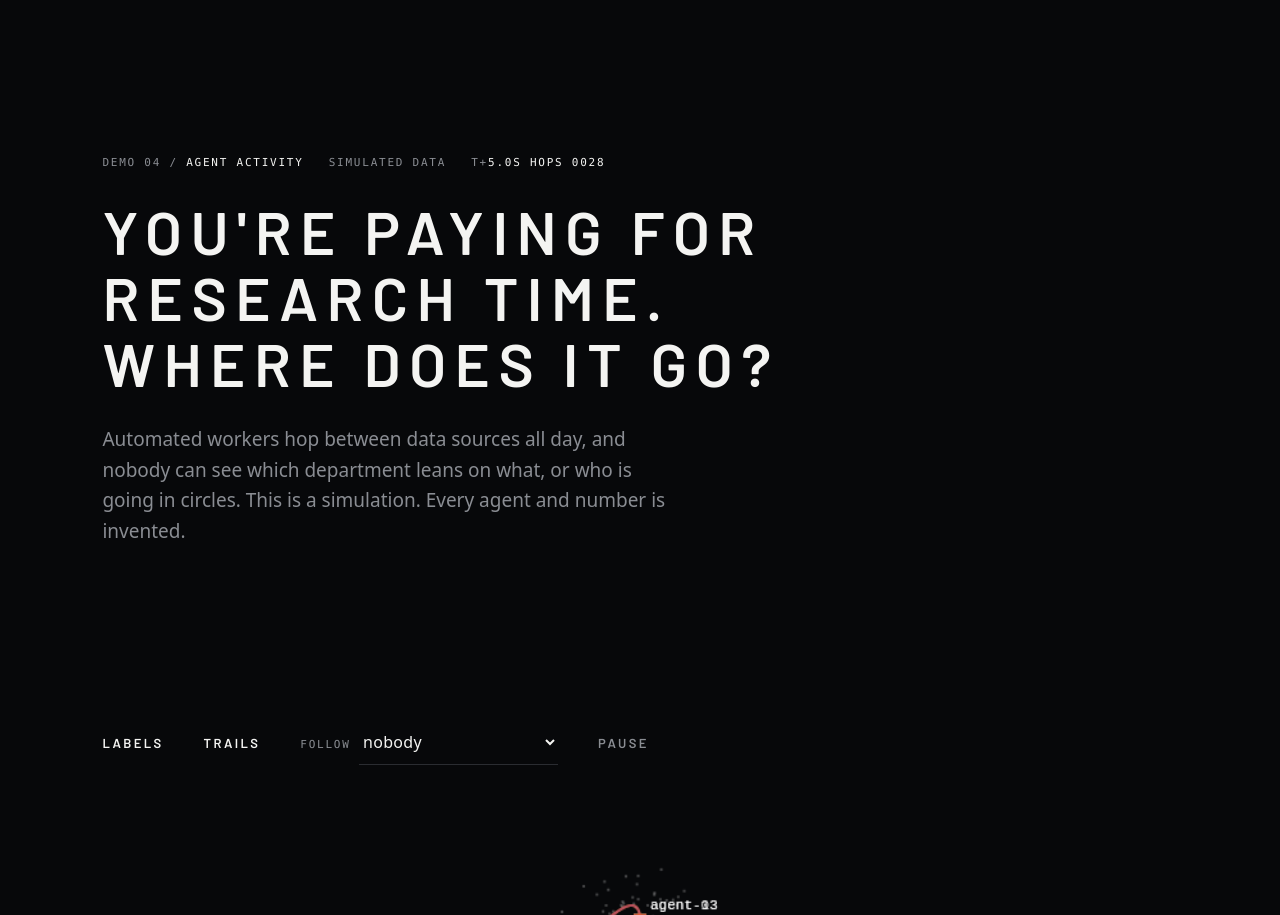
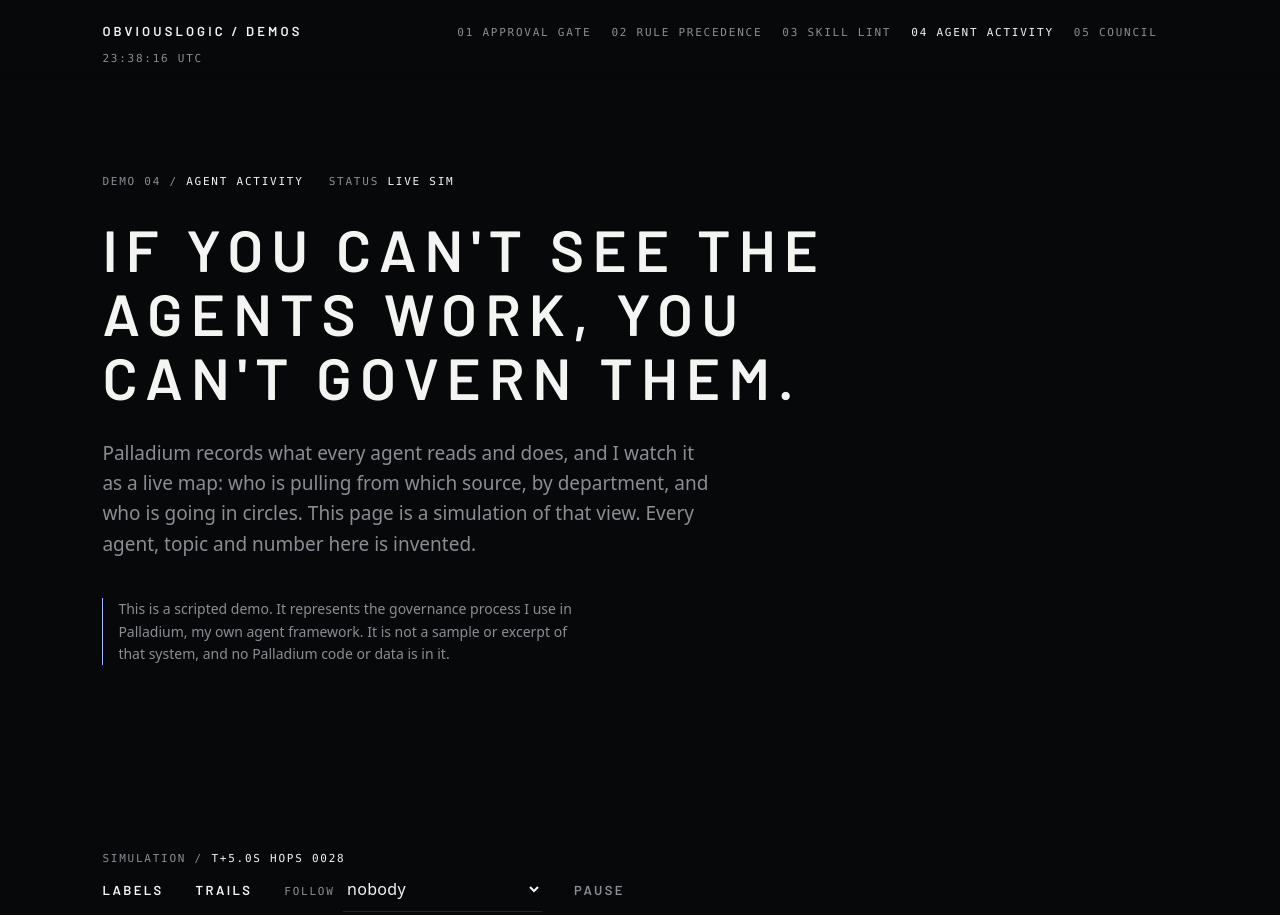
Before and after one commit to obviouslogic-ai/agent-activity-viz, a website: page web/index.html in a window 1280 px wide. Shown: the top 915 px of the page. Drawn offline with Linux system fonts and the light colour scheme.

Commit message:
Add web page on shared demo kit, Palladium governance framing, README and license

```diff
--- a/theme.css
+++ /dev/null
@@ -1,19 +0,0 @@
-@font-face{font-family:Barlow;font-weight:400;src:url(fonts/barlow-latin-400-normal.woff2) format("woff2")}
-@font-face{font-family:Barlow;font-weight:600;src:url(fonts/barlow-latin-600-normal.woff2) format("woff2")}
-:root{--bg:#07080A;--fg:#F4F4F2;--dim:#8A8D93;--faint:#2A2C31;--ok:#7CE0A3;--bad:#FF6B5E;--accent:#9DB8FF}
-*{box-sizing:border-box}html{scroll-behavior:smooth}
-body{margin:0;background:var(--bg);color:var(--fg);font:16px/1.6 system-ui,-apple-system,"Segoe UI",sans-serif}
-h1,h2,.h{font-family:Barlow,sans-serif;font-weight:600;text-transform:uppercase;letter-spacing:.14em;margin:0}
-h1{font-size:clamp(30px,5vw,60px);line-height:1.1;max-width:20ch}h2{font-size:15px;color:var(--dim);margin-bottom:24px}
-.screen{min-height:90vh;padding:12vh 8vw;display:flex;flex-direction:column;justify-content:center;opacity:.25;transform:translateY(24px);transition:opacity 1.2s ease,transform 1.2s ease}
-.screen.in{opacity:1;transform:none}
-.lede{max-width:52ch;color:var(--dim);font-size:19px;margin-top:28px}
-.tele{font:11px/1.4 ui-monospace,"SFMono-Regular",Menlo,monospace;letter-spacing:.16em;text-transform:uppercase;color:var(--dim)}
-.tele b{color:var(--fg);font-weight:400}
-button,select,input{background:transparent;color:var(--fg);border:0;font:600 13px Barlow,sans-serif;letter-spacing:.18em;text-transform:uppercase;padding:10px 0;margin-right:32px;cursor:pointer}
-button:hover{color:var(--accent)}button:disabled{color:var(--faint);cursor:default}
-input{text-transform:none;letter-spacing:0;font:400 20px system-ui,sans-serif;width:100%;max-width:640px;border-bottom:1px solid var(--faint);margin-bottom:16px}
-select{border-bottom:1px solid var(--faint);text-transform:none;letter-spacing:.02em;font:400 16px system-ui,sans-serif}
-select option{background:var(--bg)}
-a{color:var(--fg);text-decoration:underline;text-underline-offset:4px;text-decoration-color:var(--dim)}
-footer{padding:8vh 8vw}
--- a/index.html
+++ b/web/index.html
@@ -1,17 +1,18 @@
 <!doctype html><html lang="en"><head><meta charset="utf-8"><meta name="viewport" content="width=device-width,initial-scale=1">
-<title>Agent activity: where the research time goes</title><link rel="stylesheet" href="theme.css">
-<style>canvas{display:block;width:100vw;height:auto;background:var(--bg)}
-.ctl{padding:0 8vw 3vh;display:flex;flex-wrap:wrap;align-items:center;gap:8px}button[aria-pressed=true]{color:var(--fg)}button[aria-pressed=false]{color:var(--dim)}
-#legend{padding:3vh 8vw}#legend span{margin-right:28px}#legend i{display:inline-block;width:6px;height:6px;border-radius:50%;margin-right:8px;vertical-align:middle}</style></head><body>
-<section class="screen in"><div class="tele">DEMO 04 / <b>AGENT ACTIVITY</b> &nbsp; SIMULATED DATA &nbsp; T+<b id="stats">0</b></div>
-<h1 style="margin-top:28px">You're paying for research time. Where does it go?</h1>
-<p class="lede">Automated workers hop between data sources all day, and nobody can see which department leans on what, or who is going in circles. This is a simulation. Every agent and number is invented.</p></section>
+<title>Agent activity · ObviousLogic demos</title><link rel="stylesheet" href="kit/kit.css">
+<style>canvas{display:block;width:100%;height:auto;background:var(--bg)}.ctl{display:flex;flex-wrap:wrap;align-items:center}
+#legend span{margin-right:28px}#legend i{display:inline-block;width:6px;height:6px;border-radius:50%;margin-right:8px;vertical-align:middle}</style></head><body>
+<section class="screen in"><div class="tele" data-kit-tele></div>
+<h1>If you can't see the agents work, you can't govern them.</h1>
+<p class="lede">Palladium records what every agent reads and does, and I watch it as a live map: who is pulling from which source, by department, and who is going in circles. This page is a simulation of that view. Every agent, topic and number here is invented.</p>
+<p data-kit-note></p></section>
+<section class="screen"><div class="tele">SIMULATION / <b>T+<span id="stats">0</span></b></div>
 <div class="ctl tele"><button id="labels" aria-pressed="true">Labels</button><button id="trails" aria-pressed="true">Trails</button>
 <label>FOLLOW <select id="follow"><option value="">nobody</option></select></label><button id="pause" aria-pressed="false">Pause</button></div>
-<canvas id="c" width="1000" height="640"></canvas><div class="tele" id="legend"></div>
-<footer class="tele">SOURCE <a href="https://github.com/obviouslogic-ai/agent-activity-viz">agent-activity-viz</a> &nbsp; / &nbsp; <a href="https://obviouslogic.ai">obviouslogic.ai</a></footer>
+<canvas id="c" width="1000" height="640"></canvas><div class="tele" id="legend" style="margin-top:16px"></div></section>
 <script type="module">
-import { createWorld, step, DEPARTMENTS } from "./sim.js";
+import { createWorld, step, DEPARTMENTS } from "../sim.js";
+import { mount } from "./kit/kit.js"; mount("agent-activity-viz", { status: "LIVE SIM" });
 const cv = document.getElementById("c"), g = cv.getContext("2d"), w = createWorld();
 const opt = { labels: true, trails: true, follow: "", paused: false };
 for (const a of w.agents) follow.add(new Option(`${a.id} (${a.dept})`, a.id));
@@ -36,5 +37,4 @@ function draw(now) {
   stats.textContent = `${w.time.toFixed(1)}S  HOPS ${String(w.hops).padStart(4,'0')}`; document.body.dataset.hops = w.hops; requestAnimationFrame(draw);
 }
 requestAnimationFrame(draw);
-</script><script>const io=new IntersectionObserver(es=>es.forEach(e=>e.isIntersecting&&e.target.classList.add("in")),{threshold:.15});document.querySelectorAll(".screen").forEach(s=>io.observe(s));</script>
-</body></html>
+</script></body></html>
--- /dev/null
+++ b/web/kit/kit.css
@@ -0,0 +1,31 @@
+/* Shared visual kit for the governance demos. Dark, mission-control, no boxes. */
+@font-face{font-family:Barlow;font-weight:400;src:url(fonts/barlow-latin-400-normal.woff2) format("woff2")}
+@font-face{font-family:Barlow;font-weight:600;src:url(fonts/barlow-latin-600-normal.woff2) format("woff2")}
+:root{--bg:#07080A;--fg:#F4F4F2;--dim:#8A8D93;--faint:#24262B;--ok:#7CE0A3;--bad:#FF6B5E;--accent:#9DB8FF;--mono:ui-monospace,"SFMono-Regular",Menlo,monospace}
+*{box-sizing:border-box}html{scroll-behavior:smooth}
+body{margin:0;background:var(--bg);color:var(--fg);font:16px/1.6 system-ui,-apple-system,"Segoe UI",sans-serif}
+h1,h2,.h{font-family:Barlow,sans-serif;font-weight:600;text-transform:uppercase;letter-spacing:.14em;margin:0}
+h1{font-size:clamp(30px,5vw,58px);line-height:1.1;max-width:22ch;margin-top:28px}
+h2{font-size:15px;color:var(--dim);margin:12px 0 24px}
+.kit-head{position:sticky;top:0;z-index:10;display:flex;flex-wrap:wrap;gap:8px 28px;align-items:baseline;padding:18px 8vw;background:linear-gradient(var(--bg) 70%,transparent)}
+.kit-head .brand{font:600 13px Barlow,sans-serif;letter-spacing:.24em;text-transform:uppercase;color:var(--fg);text-decoration:none;margin-right:auto}
+.kit-head nav a{font:11px var(--mono);letter-spacing:.16em;text-transform:uppercase;color:var(--dim);text-decoration:none;margin-right:20px}
+.kit-head nav a[aria-current=page]{color:var(--fg)}
+.kit-head .clock{font:11px var(--mono);letter-spacing:.16em;color:var(--dim)}
+.screen{min-height:86vh;padding:10vh 8vw;display:flex;flex-direction:column;justify-content:center;opacity:.25;transform:translateY(24px);transition:opacity 1.2s ease,transform 1.2s ease}
+.screen>*{width:100%}.screen.in{opacity:1;transform:none}
+.lede{max-width:56ch;color:var(--dim);font-size:19px;margin-top:28px}
+.note{max-width:60ch;color:var(--dim);font-size:14px;margin-top:20px;padding-left:16px;background:linear-gradient(var(--accent),var(--accent)) left/1px 100% no-repeat}
+.tele{font:11px/1.5 var(--mono);letter-spacing:.16em;text-transform:uppercase;color:var(--dim)}
+.tele b{color:var(--fg);font-weight:400}
+button,select,input{background:transparent;color:var(--fg);border:0;font:600 13px Barlow,sans-serif;letter-spacing:.18em;text-transform:uppercase;padding:10px 0;margin-right:32px;cursor:pointer}
+button:hover{color:var(--accent)}button:disabled{color:var(--faint);cursor:default}
+button[aria-pressed=false]{color:var(--dim)}
+input{text-transform:none;letter-spacing:0;font:400 20px system-ui,sans-serif;width:100%;max-width:640px;border-bottom:1px solid var(--faint);margin-bottom:16px;cursor:text}
+select{border-bottom:1px solid var(--faint);text-transform:none;letter-spacing:.02em;font:400 16px system-ui,sans-serif}
+select option{background:var(--bg)}
+.go{color:var(--accent)}.danger{color:var(--bad)}.okc{color:var(--ok)}.badc{color:var(--bad)}
+.verdict{font:600 clamp(22px,3vw,34px) Barlow,sans-serif;letter-spacing:.14em;text-transform:uppercase;display:block;margin-top:24px;transition:color .6s}
+.cols{display:grid;grid-template-columns:1fr 1.3fr;gap:8vw}@media(max-width:900px){.cols{grid-template-columns:1fr}}
+a{color:var(--fg);text-decoration:underline;text-underline-offset:4px;text-decoration-color:var(--dim)}
+.kit-foot{padding:8vh 8vw}
--- /dev/null
+++ b/web/kit/kit.js
@@ -0,0 +1,26 @@
+// Shared header, nav, sample note, telemetry clock and scroll reveal for the governance demos.
+export const DEMOS = [
+  ["human-approval-gate", "Approval gate"], ["rule-precedence", "Rule precedence"], ["skill-registry-lint", "Skill lint"],
+  ["agent-activity-viz", "Agent activity"], ["council-demo", "Council"]];
+export const NOTE = "This is a scripted demo. It represents the governance process I use in Palladium, my own agent framework. It is not a sample or excerpt of that system, and no Palladium code or data is in it.";
+const LIVE = location.hostname === "demos.obviouslogic.ai";
+export const href = n => LIVE ? `/${n}/` : `/${n}/web/`;
+export function mount(current, { status = "READY" } = {}) {
+  const i = DEMOS.findIndex(d => d[0] === current);
+  const h = document.createElement("header"); h.className = "kit-head";
+  h.innerHTML = `<a class="brand" href="${LIVE ? "/" : "/demos-site/"}">ObviousLogic / Demos</a>
+    <nav>${DEMOS.map(([n, t], j) => `<a href="${href(n)}"${j === i ? ' aria-current="page"' : ""}>${String(j + 1).padStart(2, "0")} ${t}</a>`).join("")}</nav>
+    <span class="clock" id="kit-clock"></span>`;
+  document.body.prepend(h);
+  document.querySelectorAll("[data-kit-note]").forEach(n => { n.classList.add("note"); n.textContent = NOTE; });
+  document.querySelectorAll("[data-kit-tele]").forEach(n => n.innerHTML = `DEMO ${String(i + 1).padStart(2, "0")} / <b>${(DEMOS[i] || ["", ""])[1].toUpperCase()}</b> &nbsp; STATUS <b id="kit-status">${status}</b>`);
+  const f = document.createElement("footer"); f.className = "kit-foot tele";
+  if (i >= 0) f.innerHTML = `SOURCE <a href="https://github.com/obviouslogic-ai/${current}">github.com/obviouslogic-ai/${current}</a> &nbsp; / &nbsp; PAGE demos.obviouslogic.ai/${current} &nbsp; / &nbsp; <a href="https://obviouslogic.ai">obviouslogic.ai</a>`;
+  document.body.append(f);
+  const tick = () => { const c = document.getElementById("kit-clock"); if (c) c.textContent = new Date().toISOString().slice(11, 19) + " UTC"; };
+  tick(); setInterval(tick, 1000);
+  const io = new IntersectionObserver(es => es.forEach(e => e.isIntersecting && e.target.classList.add("in")), { threshold: .1 });
+  document.querySelectorAll(".screen").forEach(s => io.observe(s));
+}
+export const setStatus = s => { const n = document.getElementById("kit-status"); if (n) n.textContent = s; };
+export const revealAll = () => document.querySelectorAll(".screen").forEach(s => s.classList.add("in"));
```
Also changed, not shown: web/kit/py.js (added, +10 -0 lines), README.md, screenshot.png (deleted), web/kit/fonts/barlow-latin-400-normal.woff2 (renamed from fonts/barlow-latin-400-normal.woff2), web/kit/fonts/barlow-latin-600-normal.woff2 (renamed from fonts/barlow-latin-600-normal.woff2), 2 other files.
